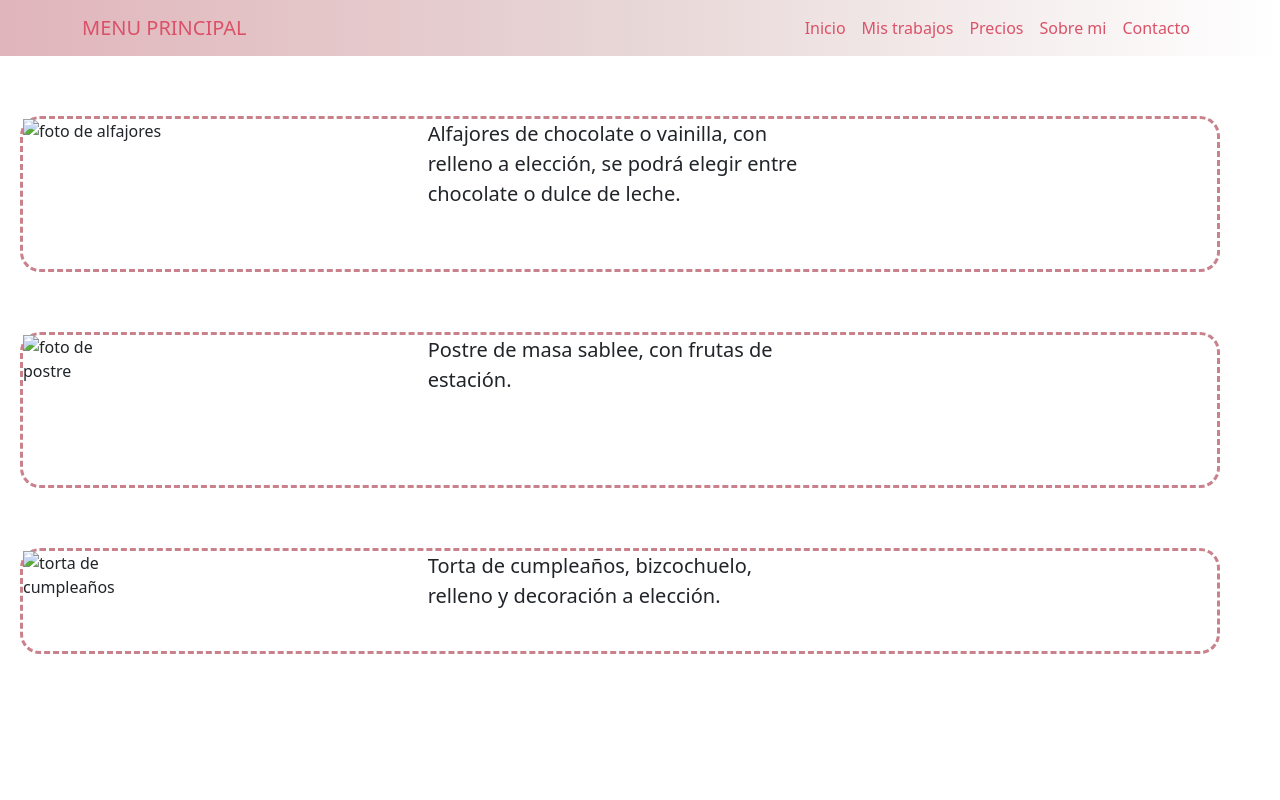
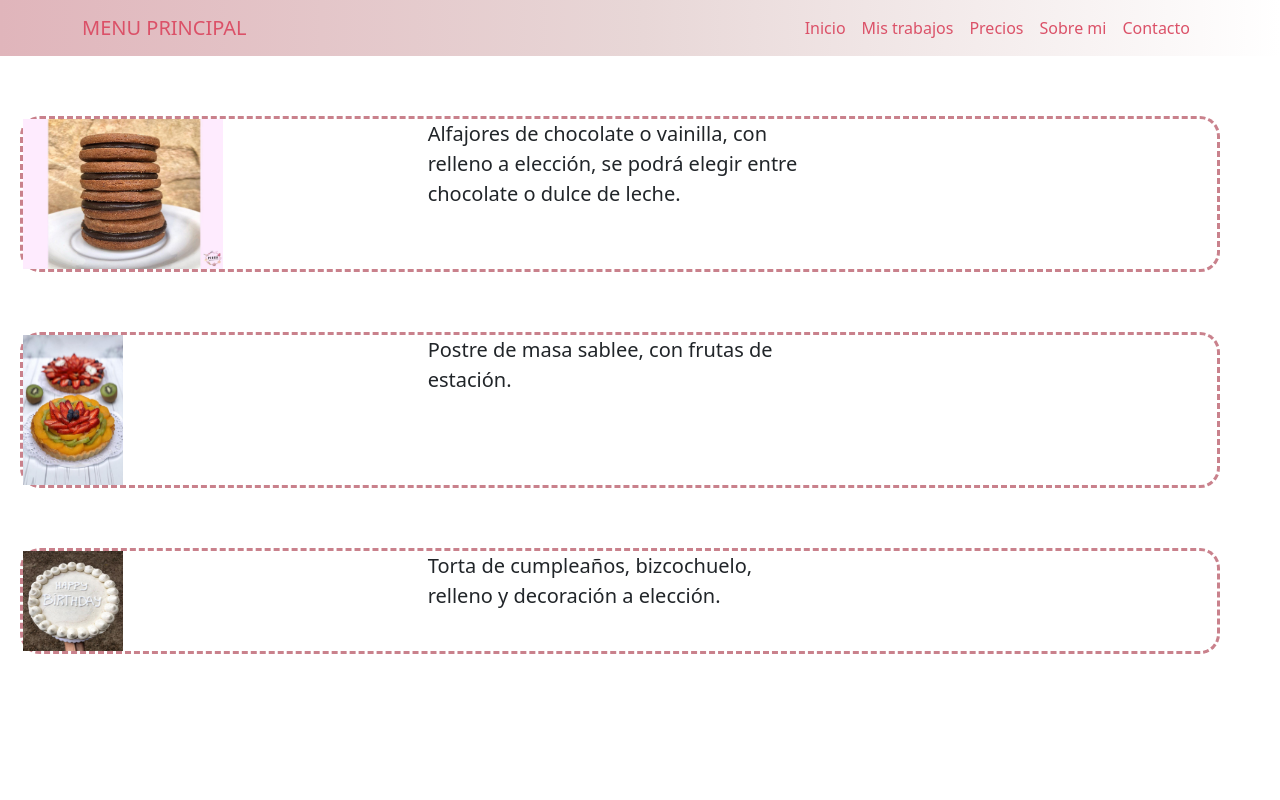
Before and after one commit to Shaya02/Idea-Suarez, a plain HTML site: page pages/mistrabajos.html in a window 1280 px wide. Shown: the top 800 px of the page. Drawn offline with nearby package versions, Linux system fonts and the light colour scheme; the site is published under a folder, as on GitHub Pages, so addresses that start at the root find nothing.

Commit message:
arreglos

```diff
--- a/pages/mistrabajos.html
+++ b/pages/mistrabajos.html
@@ -42,16 +42,16 @@
 
  <section>
     <div class="trabajos">
-    <img  src="/images/alfajores.jpg" alt="foto de alfajores"width ="200" height="150"/>
+    <img  src="../images/alfajores.jpg" alt="foto de alfajores"width ="200" height="150"/>
     <p  class="producto lead">Alfajores de chocolate o vainilla, con relleno a elección, se podrá elegir entre chocolate o dulce de leche.</p>
     </div>
     <div  class="trabajos">
-        <img src="/images/postre.jpg" alt="foto de postre"width ="100" height="150"/>
+        <img src="../images/postre.jpg" alt="foto de postre"width ="100" height="150"/>
         <p  class="producto lead">Postre de masa sablee, con frutas de estación.</p>
         </div>
 
          <div  class="trabajos">
-             <img src="/images/torta.jpg" alt="torta de cumpleaños"width ="100" height="100"/>
+             <img src="../images/torta.jpg" alt="torta de cumpleaños"width ="100" height="100"/>
             <p class="producto lead ">Torta de cumpleaños, bizcochuelo, relleno y decoración a elección.</p>
             </div>
 </section>
```
Also changed, not shown: pages/Sobremi.html (+1 -1 lines).
